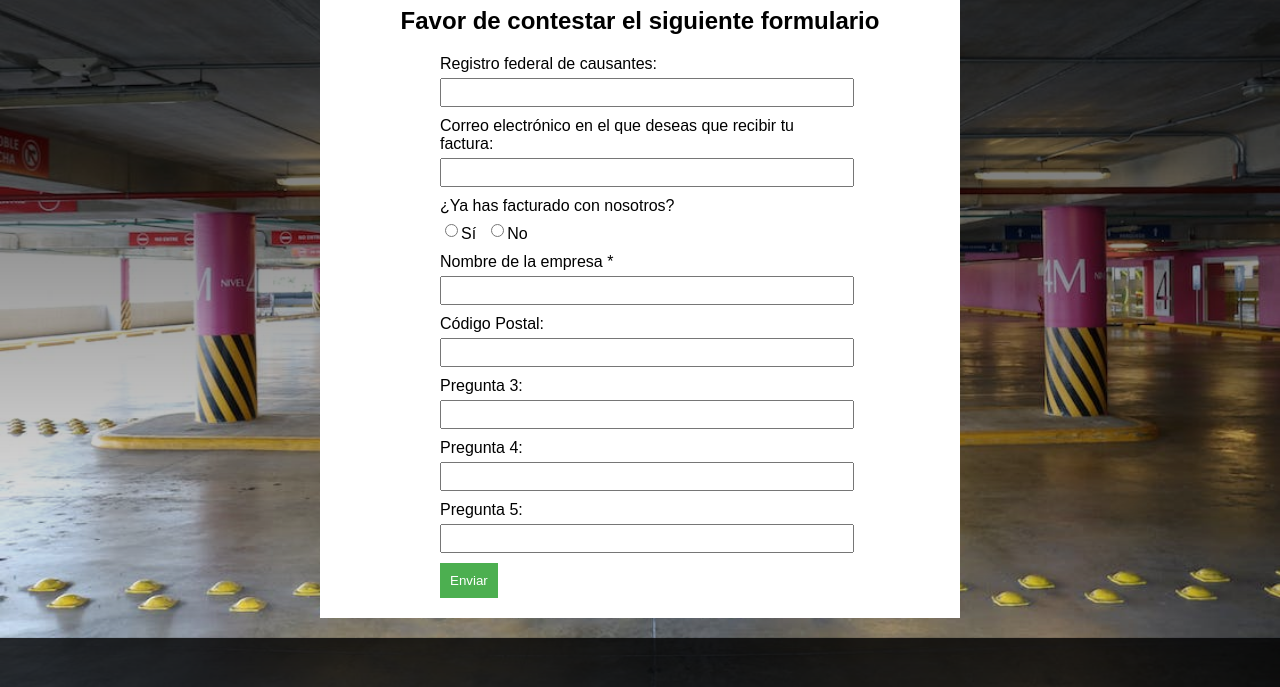
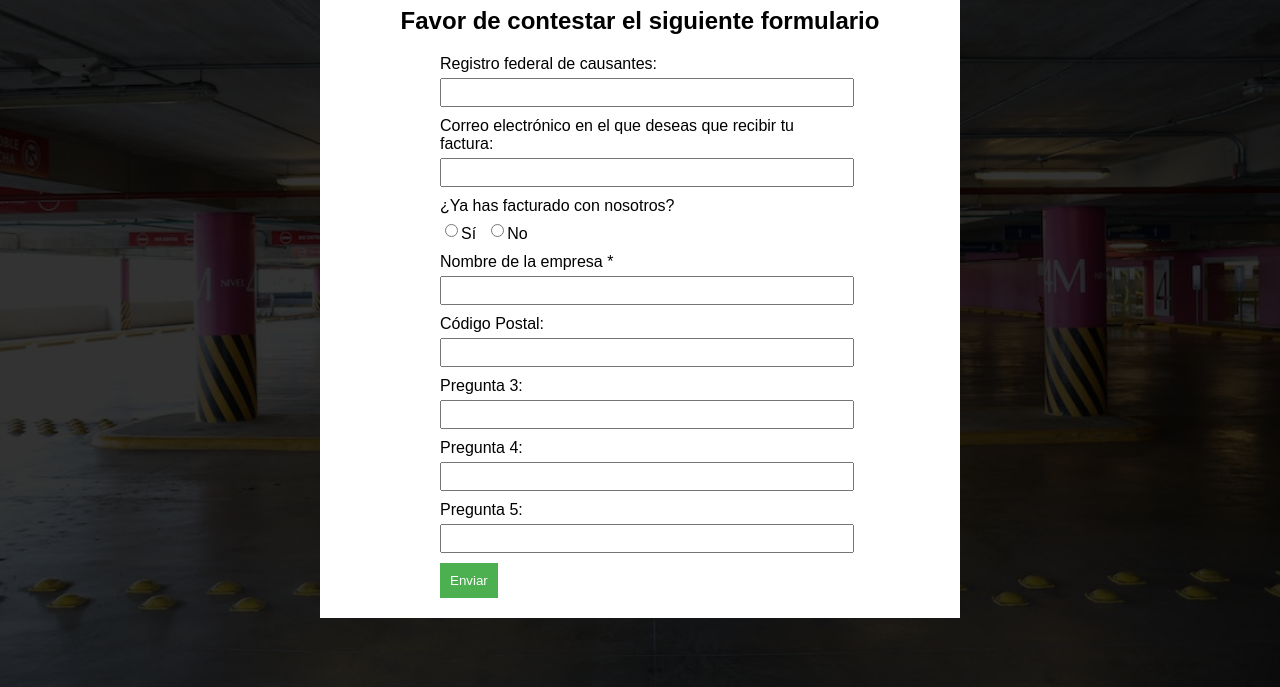
Before and after one commit to JonnySC/formulario, a plain HTML site: page index.html in a window 1280 px wide. Shown: the part 113-800 px from the top of the page. Drawn offline with Linux system fonts and the light colour scheme.

Commit message:
actualizacion

```diff
--- a/style.css
+++ b/style.css
@@ -1,7 +1,7 @@
 body {
     font-family: Arial, sans-serif;
     margin: 20px;
-    background-image:linear-gradient(to bottom, rgba(0, 0, 0, 0.8), rgba(255, 255, 255, 0)), url("img/esatacionamiento.jpeg");
+    background-image:linear-gradient(to bottom, rgba(0, 0, 0, 0.8), rgba(0, 0, 0, 0.8)), url("img/esatacionamiento.jpeg");
     background-size: cover;
     background-position: center;
   }
```
